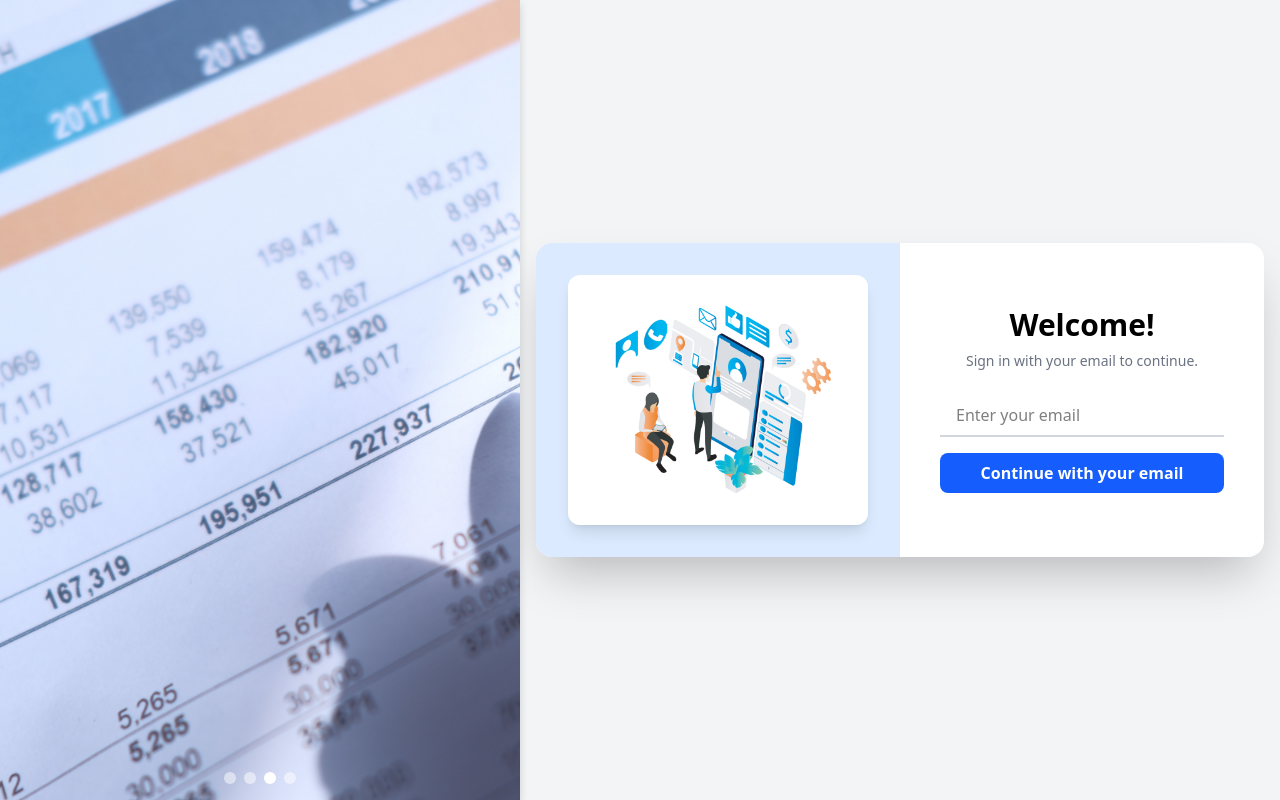
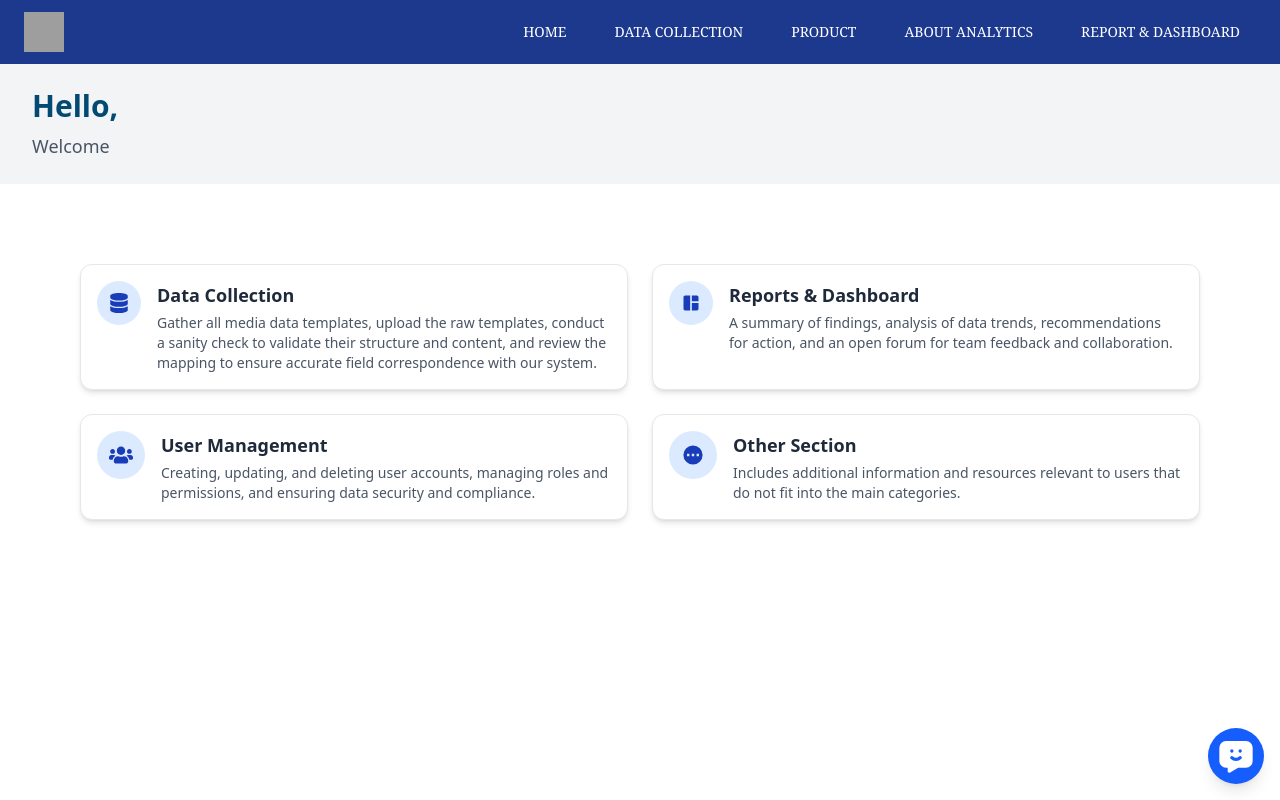
Before and after one commit to moazzemhosen/Analytics_Tracking_Demo_Site, a React (Vite) app: page / in a window 1280 px wide. Before the commit this address led to /login. Built offline with nearby package versions, Linux system fonts and the light colour scheme; grey boxes are pictures that could not be loaded.

Commit message:
Update ProtectedRoute.jsx

```diff
--- a/src/components/ProtectedRoute.jsx
+++ b/src/components/ProtectedRoute.jsx
@@ -4,7 +4,8 @@ import { useAuth } from "../context/AuthContext";
 function ProtectedRoute() {
   const { user } = useAuth();
 
-  return user ? <Outlet /> : <Navigate to="/login" />;
+  //return user ? <Outlet /> : <Navigate to="/login" />;
+  return <Outlet/>
 }
 
 export default ProtectedRoute;
```
